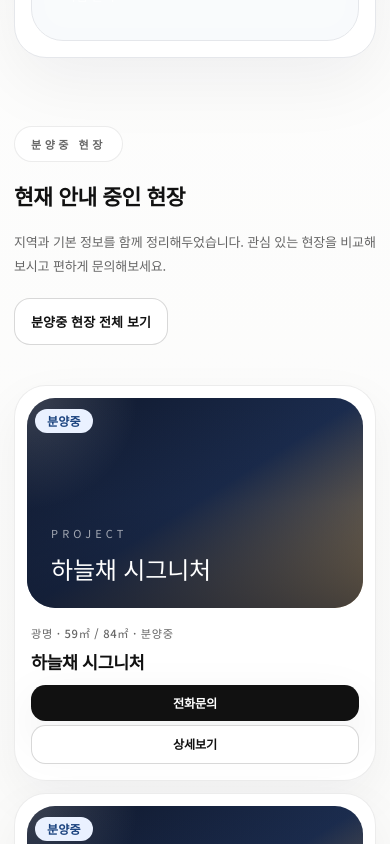
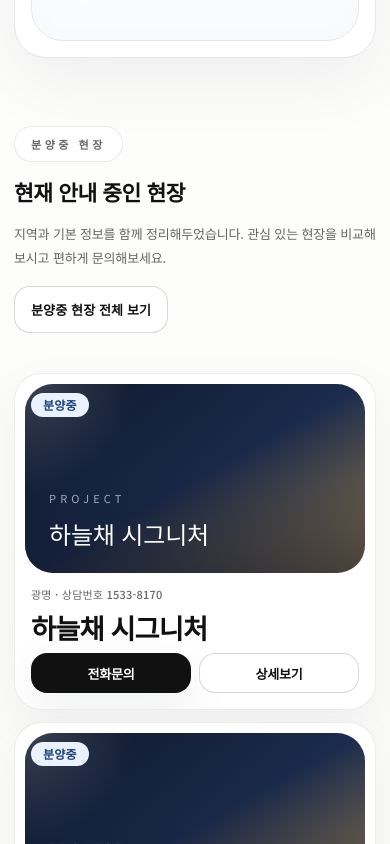
Before and after one commit to gj5x8v8xrv-a11y/qnsdid, a Next.js app: page / in a window 390 px wide. Shown: the part 1100-1944 px from the top of the page. Built offline with nearby package versions, Linux system fonts and the light colour scheme; no server answers.

Commit message:
Tighten mobile project list layout

```diff
--- a/src/app/(site)/completed/page.tsx
+++ b/src/app/(site)/completed/page.tsx
@@ -38,35 +38,31 @@ export default async function CompletedProjectsPage({
       <PageHero
         actions={
           <>
-            <Link className="button-primary" href="/projects">
+            <Link className="button-primary !min-h-[42px] !px-4 sm:!min-h-[44px] sm:!px-6" href="/projects">
               분양중 현장 보기
             </Link>
-            <Link className="button-secondary" href="/contact">
+            <Link className="button-secondary !min-h-[42px] !px-4 sm:!min-h-[44px] sm:!px-6" href="/contact">
               상담문의
             </Link>
           </>
         }
-        description="소개가 완료된 현장도 함께 정리해두었습니다. 어떤 지역의 현장을 소개해왔는지 편하게 확인해보세요."
+        actionsClassName="grid grid-cols-2 gap-2.5 sm:flex sm:flex-wrap"
+        description="소개 완료된 현장도 지역별로 빠르게 확인하실 수 있습니다."
         eyebrow="분양완료 현장"
-        stats={[
-          { label: "분양완료 현장", value: `${projects.length}곳` },
-          { label: "정리된 지역", value: `${regions.length}곳` },
-          { label: "현재 상담", value: "분양중 현장 연결" }
-        ]}
         title="지금까지 소개해온 분양 현장"
       />
 
       <section className="page-shell pb-24">
         <SectionHeading
-          description="완료된 현장도 지역별로 정리해두었습니다. 살펴보시고 현재 분양중인 현장과 함께 비교해보세요."
+          description="지역별로 살펴보시고 현재 분양중 현장과 함께 비교해보세요."
           eyebrow="지역별 보기"
           title={activeRegion ? `${activeRegion} 소개 완료 현장` : "지역별 완료 현장"}
         />
 
         {regions.length ? (
-          <div className="mt-8 flex flex-wrap gap-3">
+          <div className="mt-6 flex flex-wrap gap-2 sm:mt-8 sm:gap-3">
             <Link
-              className={`rounded-full px-5 py-3 text-sm font-semibold transition ${
+              className={`rounded-full px-4 py-2.5 text-[15px] font-semibold transition sm:px-5 sm:py-3 sm:text-sm ${
                 activeRegion
                   ? "bg-slate-100 text-slate-600"
                   : "bg-deep text-white shadow-soft"
@@ -77,7 +73,7 @@ export default async function CompletedProjectsPage({
             </Link>
             {regions.map((region) => (
               <Link
-                className={`rounded-full px-5 py-3 text-sm font-semibold transition ${
+                className={`rounded-full px-4 py-2.5 text-[15px] font-semibold transition sm:px-5 sm:py-3 sm:text-sm ${
                   activeRegion === region
                     ? "bg-deep text-white shadow-soft"
                     : "bg-slate-100 text-slate-600 hover:bg-slate-200"
@@ -92,7 +88,7 @@ export default async function CompletedProjectsPage({
         ) : null}
 
         {filteredProjects.length > 0 ? (
-          <div className="card-grid mt-10">
+          <div className="card-grid mt-7 sm:mt-10">
             {filteredProjects.map((project) => (
               <ProjectCard key={project.id} project={project} />
             ))}
--- a/src/app/(site)/projects/page.tsx
+++ b/src/app/(site)/projects/page.tsx
@@ -38,21 +38,17 @@ export default async function ProjectsPage({
       <PageHero
         actions={
           <>
-            <Link className="button-primary" href="/contact">
+            <Link className="button-primary !min-h-[42px] !px-4 sm:!min-h-[44px] sm:!px-6" href="/contact">
               상담신청
             </Link>
-            <Link className="button-secondary" href="/completed">
+            <Link className="button-secondary !min-h-[42px] !px-4 sm:!min-h-[44px] sm:!px-6" href="/completed">
               분양완료 보기
             </Link>
           </>
         }
-        description="현재 상담 가능한 분양 현장을 지역별로 편하게 살펴보고, 관심 있는 현장은 바로 문의하실 수 있습니다."
+        actionsClassName="grid grid-cols-2 gap-2.5 sm:flex sm:flex-wrap"
+        description="지역별로 현재 안내 중인 현장을 빠르게 확인하고 바로 문의하실 수 있습니다."
         eyebrow="분양중 현장"
-        stats={[
-          { label: "분양중 현장", value: `${projects.length}곳` },
-          { label: "확인 가능한 지역", value: `${regions.length}곳` },
-          { label: "상담 가능 시간", value: "09:00 - 20:00" }
-        ]}
         title="현재 상담 가능한 분양 현장"
       />
 
@@ -63,15 +59,15 @@ export default async function ProjectsPage({
               상담문의
             </Link>
           }
-          description="등록된 현장이 있는 지역만 모아 보여드립니다. 원하는 지역을 선택해 현재 안내 중인 현장을 확인해보세요."
+          description="원하는 지역을 선택해 현재 안내 중인 현장을 확인해보세요."
           eyebrow="지역별 보기"
           title={activeRegion ? `${activeRegion} 분양 현장` : "지역별 분양 현장"}
         />
 
         {regions.length ? (
-          <div className="mt-8 flex flex-wrap gap-3">
+          <div className="mt-6 flex flex-wrap gap-2 sm:mt-8 sm:gap-3">
             <Link
-              className={`rounded-full px-5 py-3 text-sm font-semibold transition ${
+              className={`rounded-full px-4 py-2.5 text-[15px] font-semibold transition sm:px-5 sm:py-3 sm:text-sm ${
                 activeRegion
                   ? "bg-slate-100 text-slate-600"
                   : "bg-deep text-white shadow-soft"
@@ -82,7 +78,7 @@ export default async function ProjectsPage({
             </Link>
             {regions.map((region) => (
               <Link
-                className={`rounded-full px-5 py-3 text-sm font-semibold transition ${
+                className={`rounded-full px-4 py-2.5 text-[15px] font-semibold transition sm:px-5 sm:py-3 sm:text-sm ${
                   activeRegion === region
                     ? "bg-deep text-white shadow-soft"
                     : "bg-slate-100 text-slate-600 hover:bg-slate-200"
@@ -97,7 +93,7 @@ export default async function ProjectsPage({
         ) : null}
 
         {filteredProjects.length > 0 ? (
-          <div className="card-grid mt-10">
+          <div className="card-grid mt-7 sm:mt-10">
             {filteredProjects.map((project) => (
               <ProjectCard key={project.id} project={project} />
             ))}
--- a/src/components/site/project-card.tsx
+++ b/src/components/site/project-card.tsx
@@ -3,7 +3,13 @@ import Link from "next/link";
 import { StatusBadge } from "@/components/ui/status-badge";
 import { ProjectVisual } from "@/components/ui/project-visual";
 import type { HomePageSettings, Project } from "@/lib/types";
-import { formatPhoneHref, getDefaultHomePageSettings, getProjectAddressLine, getProjectCardMeta } from "@/lib/utils";
+import {
+  formatPhoneHref,
+  getDefaultHomePageSettings,
+  getProjectAddressLine,
+  getProjectCardMeta,
+  getProjectRegion
+} from "@/lib/utils";
 
 export function ProjectCard({
   project,
@@ -13,19 +19,26 @@ export function ProjectCard({
   settings?: HomePageSettings;
 }) {
   return (
-    <article className="surface-panel overflow-hidden rounded-[2rem] border border-black/8 bg-white shadow-[0_18px_50px_rgba(15,23,42,0.05)] transition duration-300 hover:-translate-y-1 hover:shadow-[0_22px_55px_rgba(15,23,42,0.08)]">
-      <div className="relative p-3 pb-0 sm:p-4">
-        <ProjectVisual imageUrl={project.coverImageUrl} title={project.name} />
-        <div className="absolute left-5 top-5 sm:left-8 sm:top-8">
+    <article className="surface-panel overflow-hidden rounded-[1.7rem] border border-black/8 bg-white shadow-[0_18px_50px_rgba(15,23,42,0.05)] transition duration-300 hover:-translate-y-1 hover:shadow-[0_22px_55px_rgba(15,23,42,0.08)] sm:rounded-[2rem]">
+      <div className="relative p-2.5 pb-0 sm:p-4">
+        <ProjectVisual
+          className="aspect-[16/8.9] sm:aspect-[16/10]"
+          imageUrl={project.coverImageUrl}
+          title={project.name}
+        />
+        <div className="absolute left-4 top-4 sm:left-8 sm:top-8">
           <StatusBadge status={project.status} />
         </div>
       </div>
-      <div className="space-y-3 px-4 pb-4 pt-4 sm:space-y-5 sm:px-6 sm:pb-6 sm:pt-6">
+      <div className="space-y-2.5 px-4 pb-4 pt-3 sm:space-y-5 sm:px-6 sm:pb-6 sm:pt-6">
         <div className="space-y-2 sm:space-y-3">
-          <p className="text-[length:var(--home-card-meta-size,11.2px)] font-medium tracking-[0.06em] text-muted sm:text-sm sm:tracking-normal">
+          <p className="text-[11px] font-medium tracking-[0.02em] text-muted sm:hidden">
+            {getProjectRegion(project)} · {settings.projectCardPhoneLabel} {project.contactPhone}
+          </p>
+          <p className="hidden text-[length:var(--home-card-meta-size,11.2px)] font-medium tracking-[0.06em] text-muted sm:block sm:text-sm sm:tracking-normal">
             {getProjectCardMeta(project)}
           </p>
-          <h3 className="text-[length:var(--home-card-title-size,1.08rem)] leading-[1.3] tracking-[-0.02em] sm:text-[1.85rem] sm:leading-[1.15]">
+          <h3 className="text-[1.7rem] leading-[1.16] tracking-[-0.03em] sm:text-[1.85rem] sm:leading-[1.15]">
             {project.name}
           </h3>
           <p className="hidden text-[length:var(--home-card-body-size,13px)] leading-7 text-slate-700 sm:block">{getProjectAddressLine(project)}</p>
@@ -51,15 +64,15 @@ export function ProjectCard({
           </div>
         </dl>
 
-            <div className="flex flex-col gap-1 sm:flex-row sm:gap-3">
+            <div className="grid grid-cols-2 gap-2 sm:flex sm:flex-row sm:gap-3">
               <a
-                className="button-primary min-h-[36px] rounded-[0.9rem] px-3 text-[length:var(--home-card-button-size,12.16px)] leading-none font-semibold tracking-[-0.015em] sm:min-h-0 sm:flex-1 sm:rounded-full sm:px-5 sm:text-sm"
+                className="button-primary min-h-[40px] rounded-[1rem] px-3 text-[13px] leading-none font-semibold tracking-[-0.015em] sm:min-h-0 sm:flex-1 sm:rounded-full sm:px-5 sm:text-sm"
                 href={formatPhoneHref(project.contactPhone)}
               >
                 {settings.projectCardPhoneButtonLabel}
               </a>
               <Link
-                className="button-secondary min-h-[36px] rounded-[0.9rem] px-3 text-[length:var(--home-card-button-size,12.16px)] leading-none font-semibold tracking-[-0.015em] sm:min-h-0 sm:flex-1 sm:rounded-full sm:px-5 sm:text-sm"
+                className="button-secondary min-h-[40px] rounded-[1rem] px-3 text-[13px] leading-none font-semibold tracking-[-0.015em] sm:min-h-0 sm:flex-1 sm:rounded-full sm:px-5 sm:text-sm"
                 href={`/projects/${project.slug}`}
               >
                 {settings.projectCardDetailButtonLabel}
--- a/src/components/site/section-heading.tsx
+++ b/src/components/site/section-heading.tsx
@@ -12,11 +12,11 @@ export function SectionHeading({
   action?: ReactNode;
 }) {
   return (
-    <div className="flex flex-col gap-5 lg:flex-row lg:items-end lg:justify-between">
+    <div className="flex flex-col gap-4 lg:flex-row lg:items-end lg:justify-between">
       <div className="max-w-3xl">
         <span className="section-kicker">{eyebrow}</span>
-        <h2 className="section-title mt-5">{title}</h2>
-        {description ? <p className="body-copy mt-5">{description}</p> : null}
+        <h2 className="section-title mt-4">{title}</h2>
+        {description ? <p className="body-copy mt-4">{description}</p> : null}
       </div>
       {action ? <div className="shrink-0">{action}</div> : null}
     </div>
```
